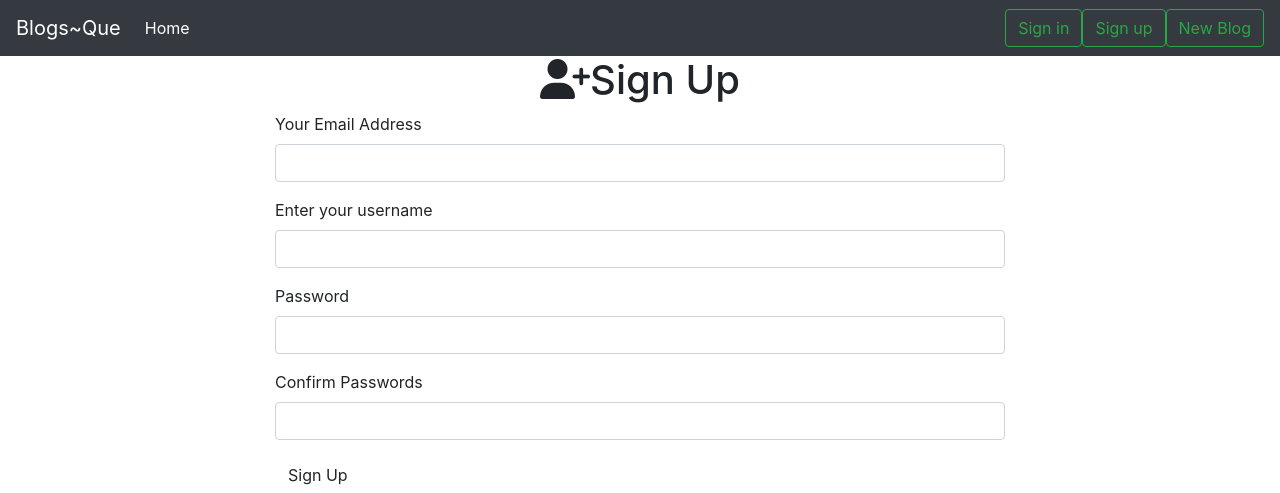
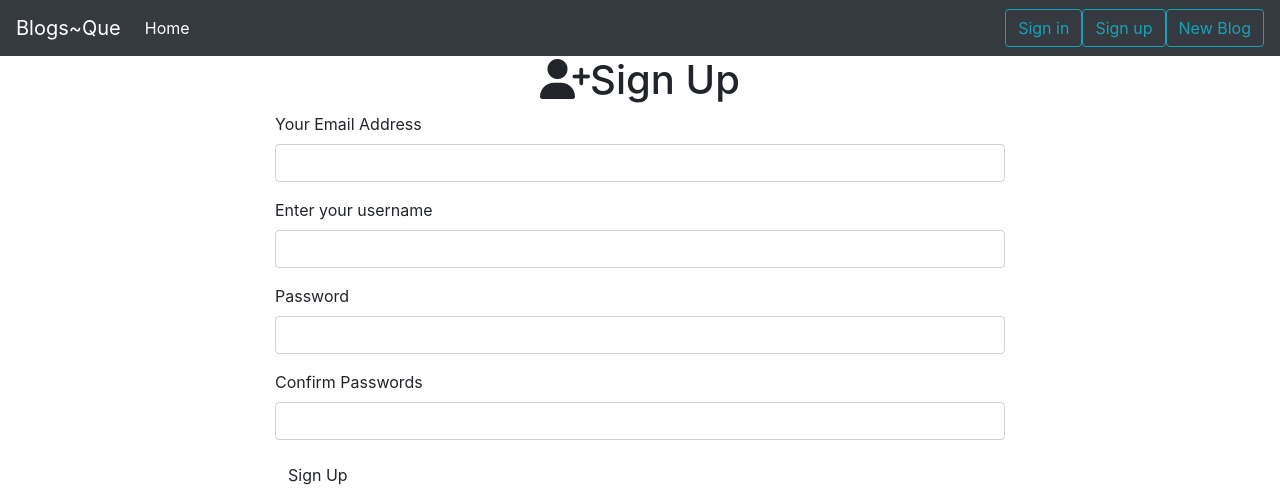
Before and after one commit to sheillanjoroge/Blogs-Que, a Flask app: page /authenticate/register in a window 1280 px wide. Shown: the top 493 px of the page. Run offline with Flask 2, Linux system fonts and the light colour scheme; some libraries are stand-ins or nearby versions; some web fonts are replaced.

Commit message:
deployment to heroku

```diff
--- a/app/templates/footer.html
+++ b/app/templates/footer.html
@@ -1,4 +1,4 @@
-<div class="card footer mb-3" style="background-color: rgb(135,206,235);">
+<div class="card footer mb-3" style="background-image: url(https://images.unsplash.com/photo-1513151233558-d860c5398176?ixlib=rb-1.2.1&ixid=MXwxMjA3fDB8MHxleHBsb3JlLWZlZWR8MXx8fGVufDB8fHw%3D&w=1000&q=80);">
     <div class="card-body">
         <div class="container">
             <div class="row">
--- a/app/templates/navbar.html
+++ b/app/templates/navbar.html
@@ -19,13 +19,13 @@
 
 
         <li class="text-center" style="color:black; font-weight: bolder;">{{current_user.username}}</li>
-        <a class="btn btn-outline-success my-2 my-sm-0" href="{{url_for('main.profile',uname=current_user.username)}}">Profile</a>
-        <a class="btn btn-outline-success my-2 my-sm-0" href="{{url_for('main.add_post')}}">New Blog</a>
-        <a class="btn btn-outline-success my-2 my-sm-0" href="{{url_for('auth.logout')}}">Sign out</a>
+        <a class="btn btn-outline-info my-2 my-sm-0" href="{{url_for('main.profile',uname=current_user.username)}}">Profile</a>
+        <a class="btn btn-outline-info my-2 my-sm-0" href="{{url_for('main.add_post')}}">New Blog</a>
+        <a class="btn btn-outline-info my-2 my-sm-0" href="{{url_for('auth.logout')}}">Sign out</a>
         {% else %}
-        <a class="btn btn-outline-success my-2 my-sm-0" href="{{url_for('auth.login')}}">Sign in</a>
-        <a class="btn btn-outline-success my-2 my-sm-0" href="{{url_for('auth.register')}}">Sign up</a>
-        <a class="btn btn-outline-success my-2 my-sm-0" href="{{url_for('main.add_post')}}">New Blog</a>
+        <a class="btn btn-outline-info my-2 my-sm-0" href="{{url_for('auth.login')}}">Sign in</a>
+        <a class="btn btn-outline-info my-2 my-sm-0" href="{{url_for('auth.register')}}">Sign up</a>
+        <a class="btn btn-outline-info my-2 my-sm-0" href="{{url_for('main.add_post')}}">New Blog</a>
         {%endif%}
 
       </form>
```
